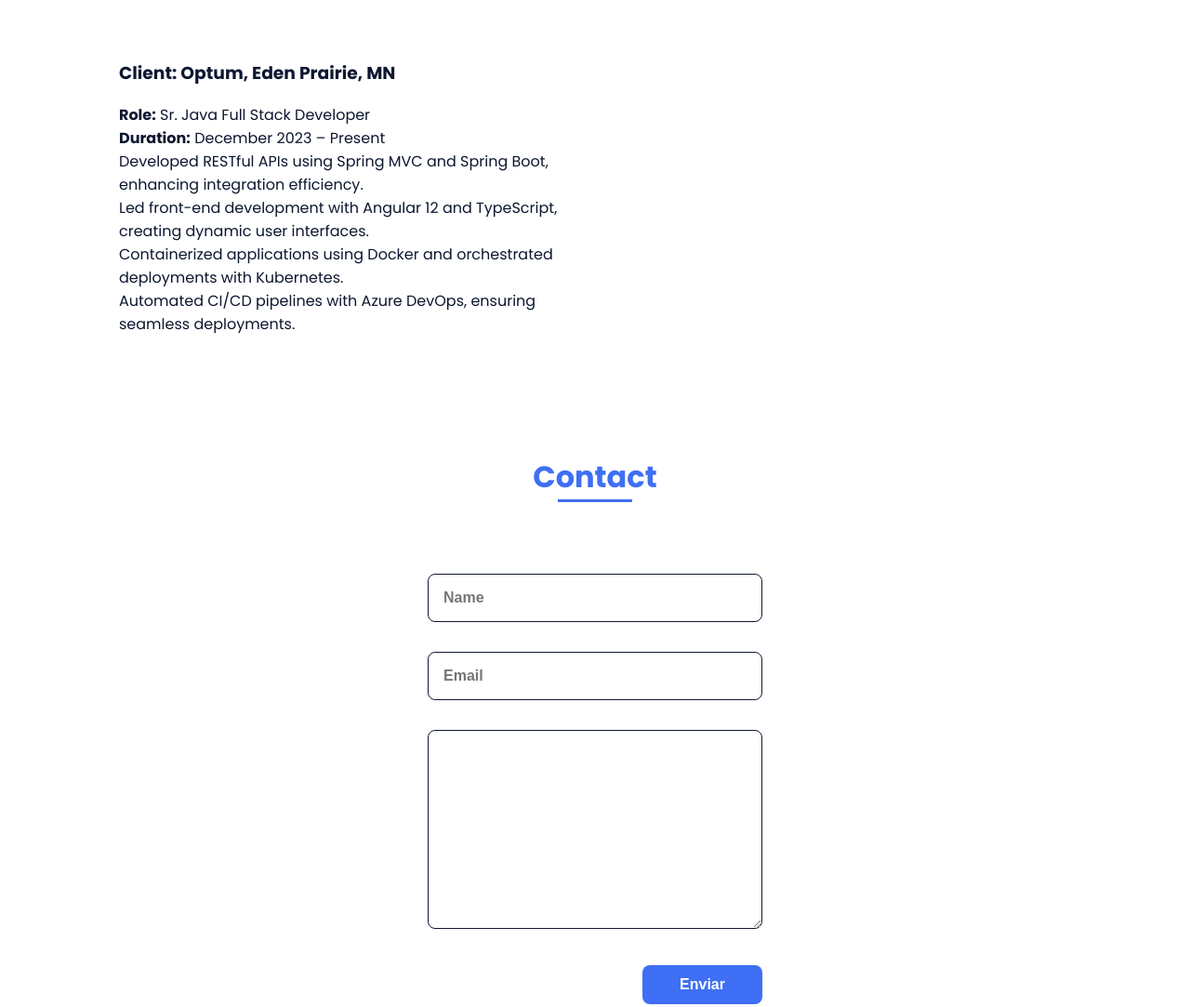
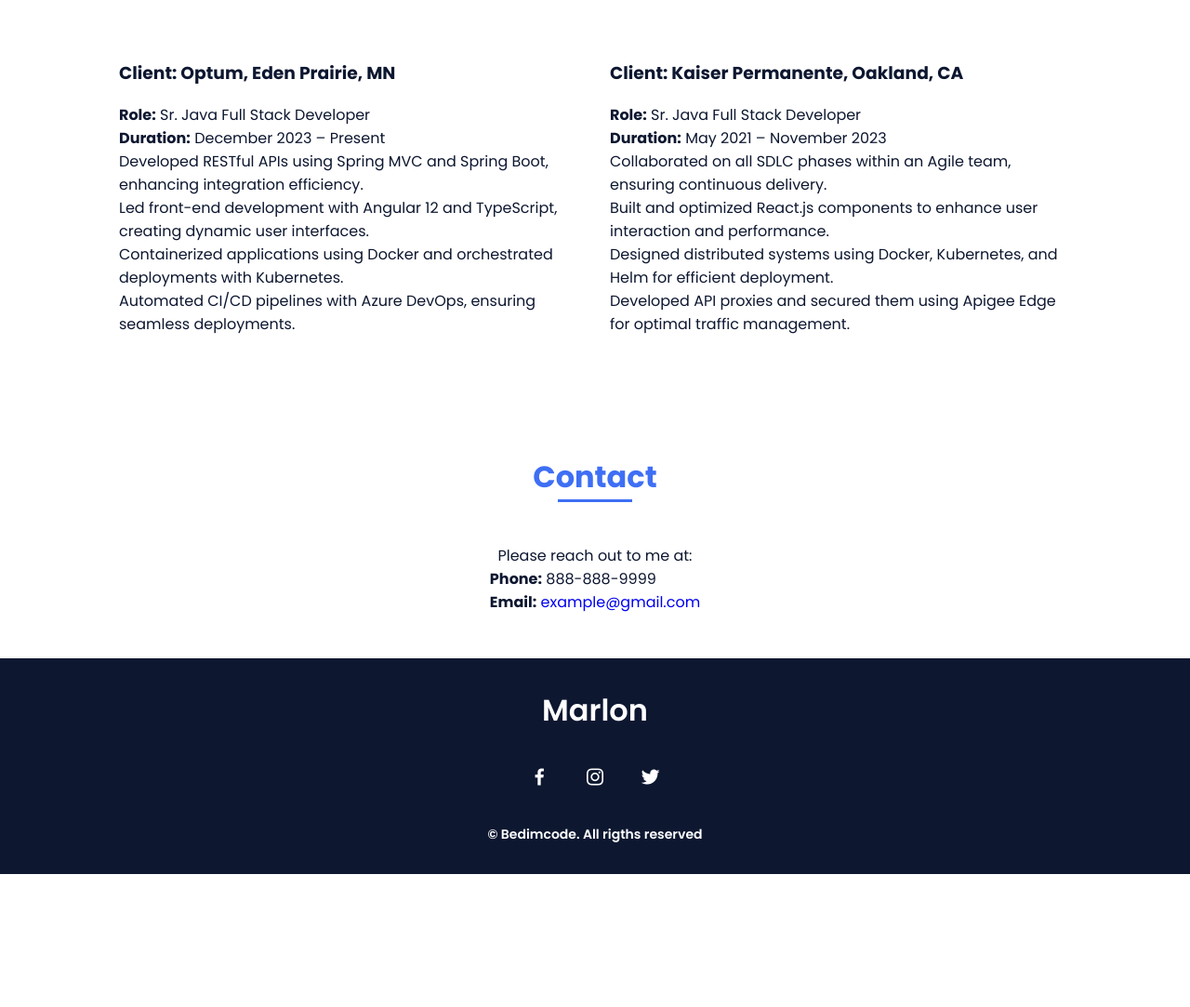
Before and after one commit to rohanreddysatti/rohanreddysatti.github.io, a plain HTML site: page index.html in a window 1280 px wide. Shown: the part 2056-3139 px from the top of the page at 93% size. After the commit the page ends 2996 px from the top, so only its background shows below. Drawn offline with nearby package versions, Linux system fonts and the light colour scheme.

Commit message:
Update index.html

```diff
--- a/index.html
+++ b/index.html
@@ -158,6 +158,18 @@
 
 
                   </div>
+                      <div >
+        <h3>Client: Kaiser Permanente, Oakland, CA</h3>
+        <p><strong>Role:</strong> Sr. Java Full Stack Developer</p>
+        <p><strong>Duration:</strong> May 2021 – November 2023</p>
+        <ul>
+            <li>Collaborated on all SDLC phases within an Agile team, ensuring continuous delivery.</li>
+            <li>Built and optimized React.js components to enhance user interaction and performance.</li>
+            <li>Designed distributed systems using Docker, Kubernetes, and Helm for efficient deployment.</li>
+            <li>Developed API proxies and secured them using Apigee Edge for optimal traffic management.</li>
+        </ul>
+    </div>
+
             </section>
 
             <!--===== CONTACT =====-->
@@ -165,12 +177,11 @@
                 <h2 class="section-title">Contact</h2>
 
                 <div class="contact__container bd-grid">
-                    <form action="" class="contact__form">
-                        <input type="text" placeholder="Name" class="contact__input">
-                        <input type="mail" placeholder="Email" class="contact__input">
-                        <textarea name="" id="" cols="0" rows="10" class="contact__input"></textarea>
-                        <input type="button" value="Enviar" class="contact__button button">
-                    </form>
+                   <p>Please reach out to me at:</p>
+    <ul>
+        <li><strong>Phone:</strong> 888-888-9999</li>
+        <li><strong>Email:</strong> <a href="mailto:example@gmail.com">example@gmail.com</a></li>
+    </ul>
                 </div>
             </section>
         </main>
```
